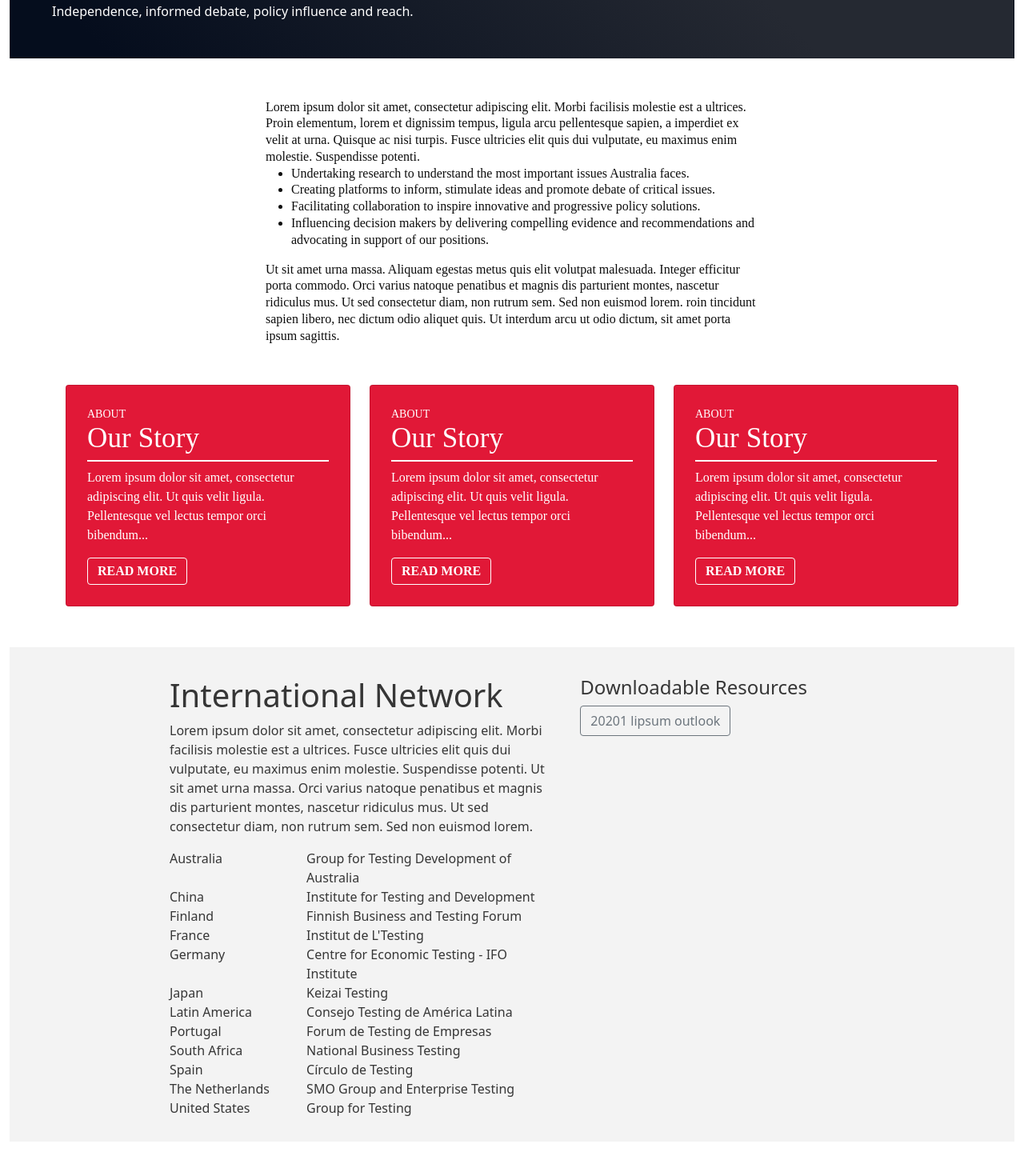
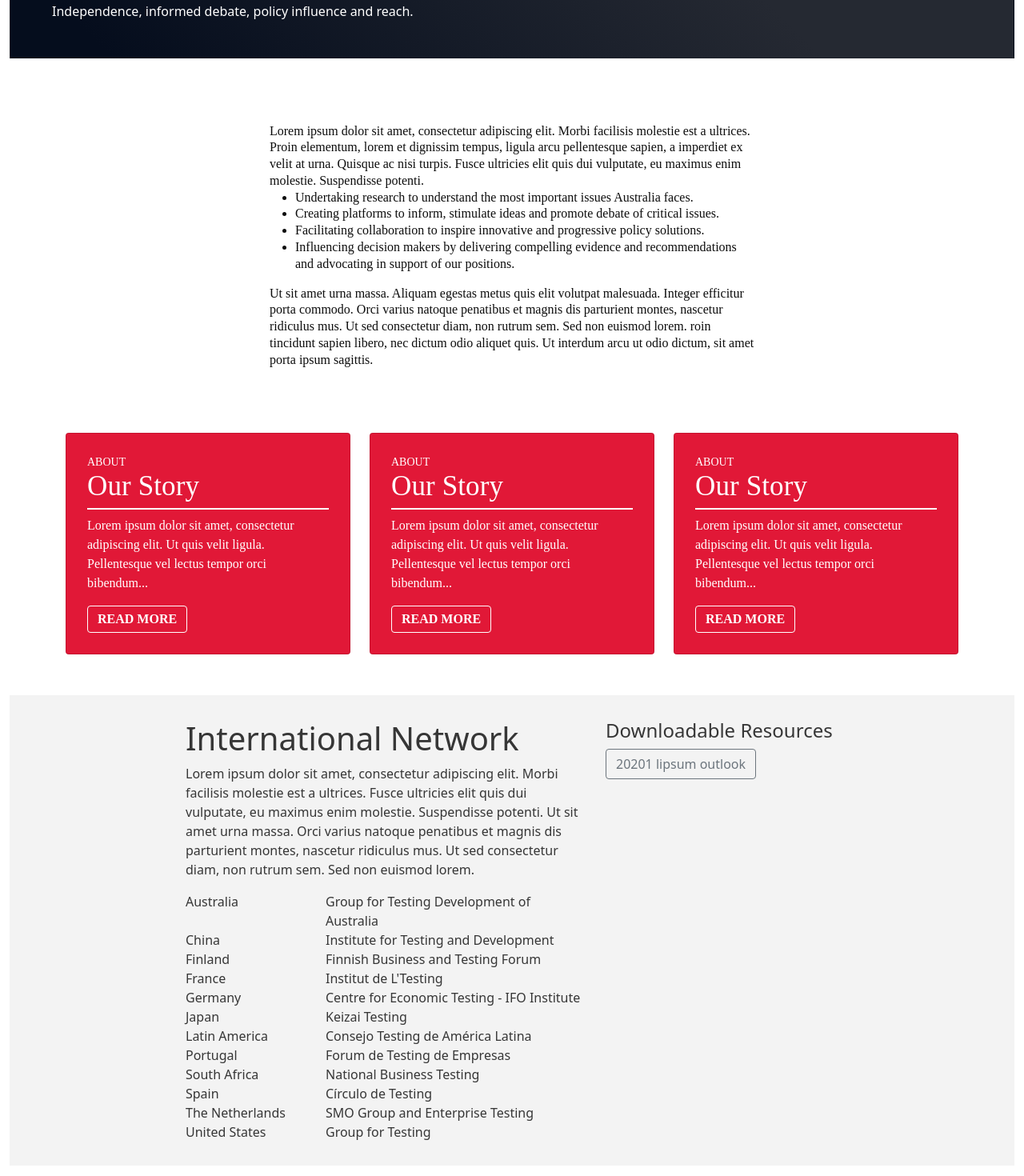
Before and after one commit to SteplerPaulo/flexisource, a React (Create React App) app: page / in a window 1280 px wide. Shown: the part 240-1710 px from the top of the page at 80% size. Built offline with nearby package versions, Linux system fonts and the light colour scheme; a web font is replaced by a local one.

Commit message:
Fixed IN & Details Column

```diff
--- a/src/App.css
+++ b/src/App.css
@@ -37,6 +37,7 @@ body {
   font-size: 16px;
   line-height: 130%;
   color: #0D0D0D;
+  padding: 30px 10px 30px 10px;
   margin-bottom: 4%;
 }
 
@@ -96,6 +97,6 @@ body {
 .international-network{
   background: #F3F3F3;
   color: #363636;
-  padding: 36px 200px 30px 200px;
+  padding: 30px 10px 30px 10px;
   margin-bottom: 4%;
 }
--- a/src/components/InternationalNetwork.js
+++ b/src/components/InternationalNetwork.js
@@ -5,7 +5,7 @@ function InternationalNetwork() {
         <React.Fragment>
             <div class="international-network">
                 <div class="row">
-                    <div class="col-lg-7 col-xs-12">
+                    <div class="col-lg-5 offset-lg-2 col-xs-12">
                         <h1>International Network</h1>
                         <p>Lorem ipsum dolor sit amet, consectetur adipiscing elit. Morbi facilisis molestie est a ultrices.
                         Fusce ultricies elit quis dui vulputate, eu maximus enim molestie. Suspendisse potenti. Ut sit amet urna massa.
```
